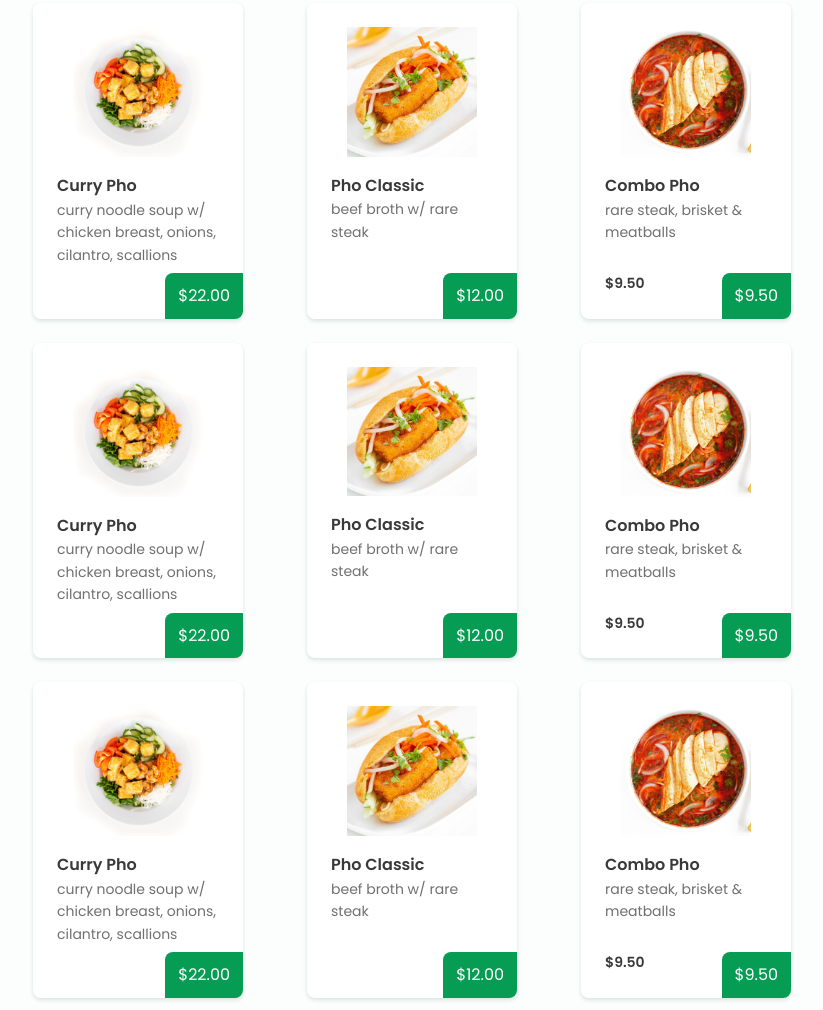
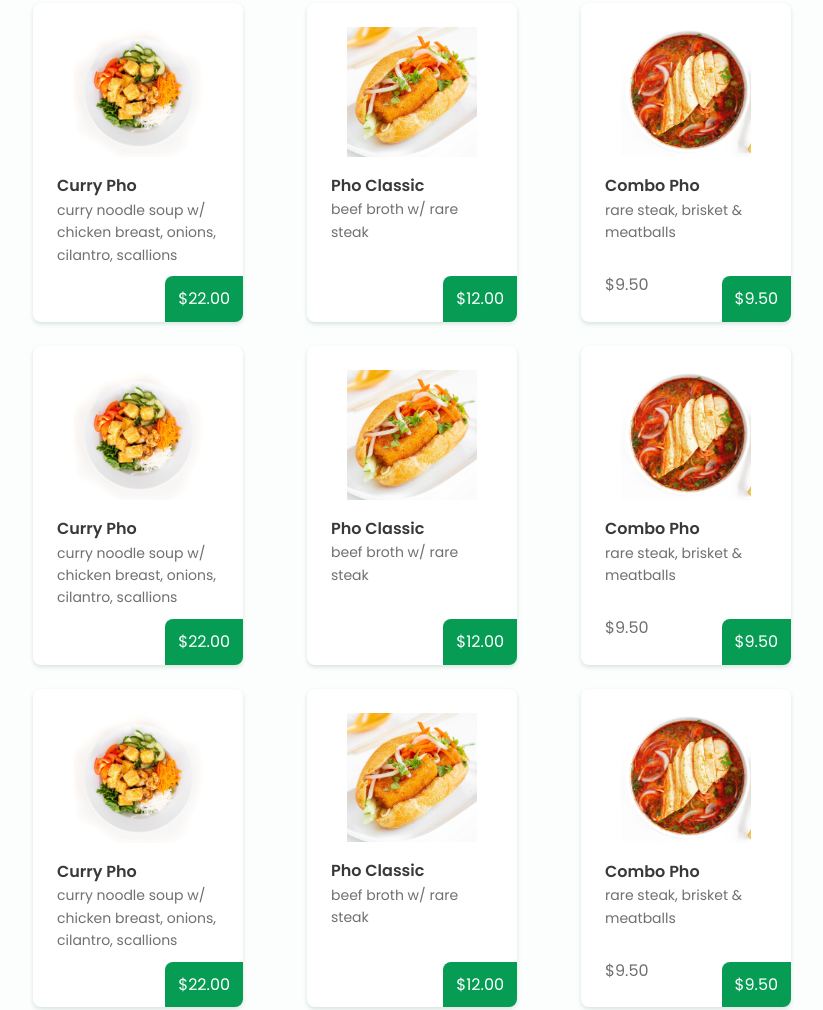
Before and after one commit to hdnguyen2010/goPho-website, a website: page index.html in a window 1280 px wide. Shown: the part 1444-2454 px from the top of the page, without its empty margins (228-1051 px from the left). Drawn offline with nearby package versions, Linux system fonts and the light colour scheme.

Commit message:
code cleanup

```diff
--- a/assets/css/styles.css
+++ b/assets/css/styles.css
@@ -367,7 +367,7 @@ img{
   margin-bottom: var(--mb-2);
 }
 
-.menu__name, .menu__preci{
+.menu__name{
   font-weight: var(--font-semi-bold);
   color: var(--title-color);
 }
@@ -376,7 +376,7 @@ img{
   font-size: var(--normal-font-size);
 }
 
-.menu__detail, .menu__preci{
+.menu__detail{
   font-size: var(--small-font-size);
 }
 
```
